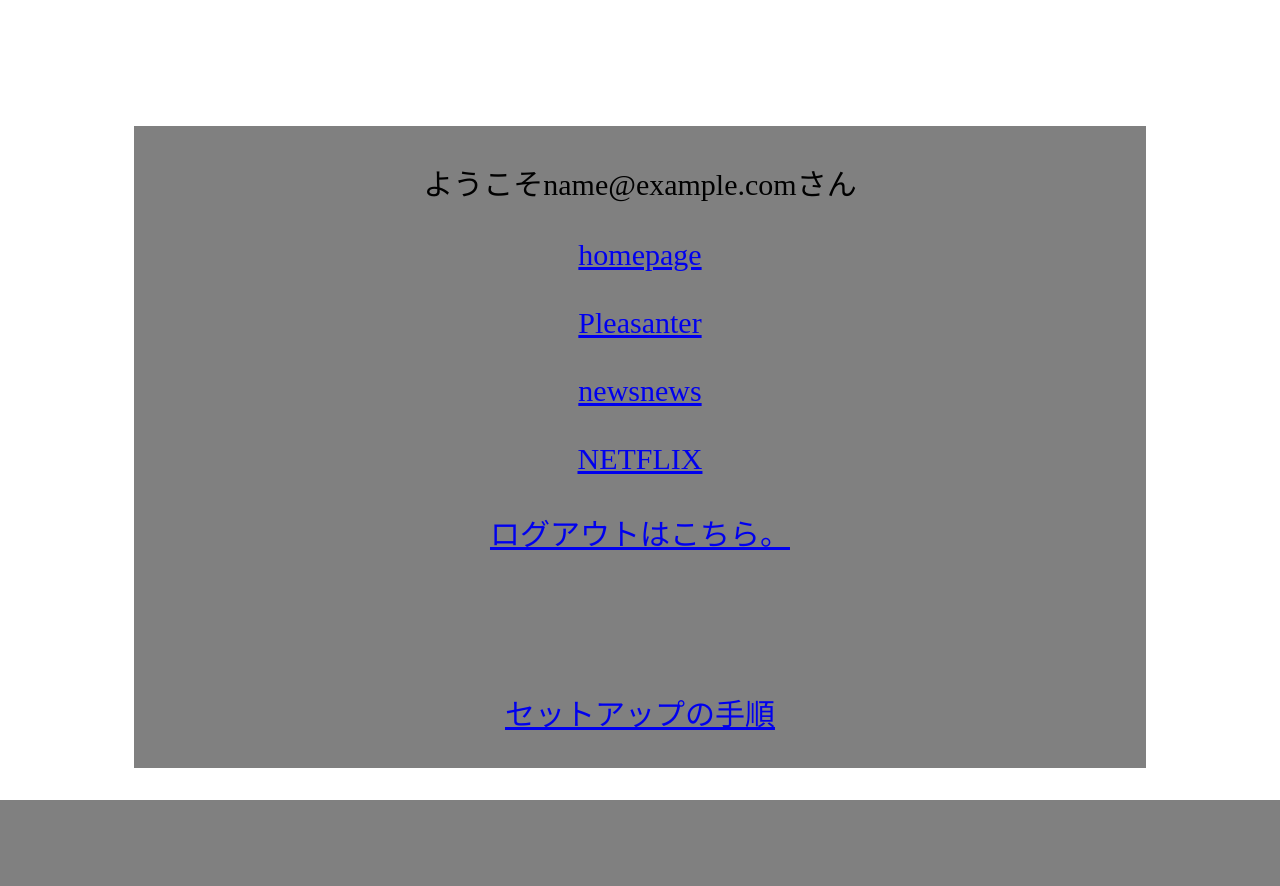
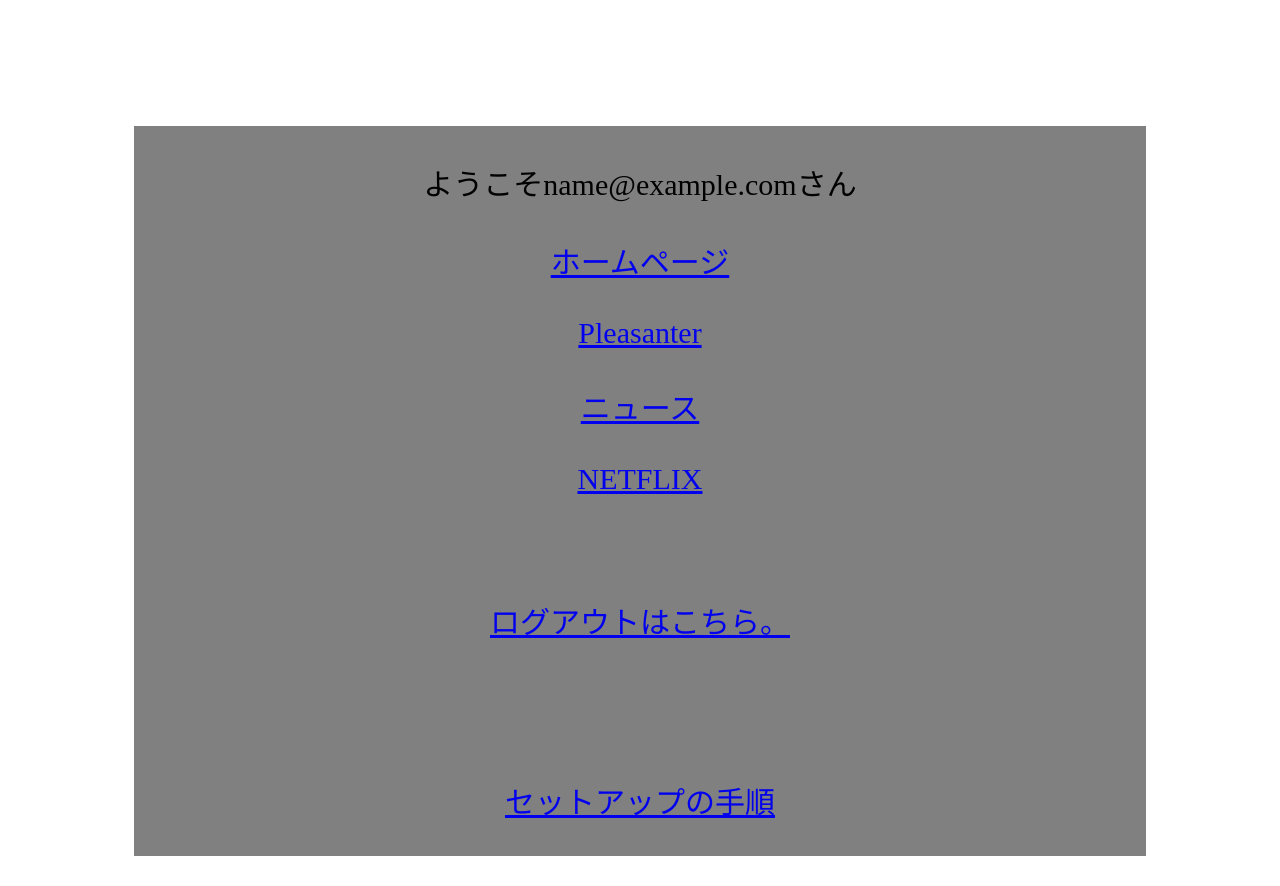
Before and after one commit to TsugawaNaoki0/login_database, a PHP site: page /index.php in a window 1280 px wide. Before the commit the page ends 800 px from the top, so only its background shows below. Run offline with PHP 8.4, Linux system fonts and the light colour scheme; the visitor is signed in with stand-in values (Sample User, id 1).

Commit message:
Add files via upload

```diff
--- a/index.php
+++ b/index.php
@@ -23,16 +23,19 @@ if (isset($_SESSION['EMAIL'])) {
   echo 'ようこそ' .h($_SESSION['EMAIL']) . "さん";
   echo '<br>';
   echo '<br>';
-  echo "<a href='./organized_homepage/index.html'>homepage</a>";
+  echo "<a href='./organized_homepage/index.html'>ホームページ</a>";
   echo '<br>';
   echo '<br>';
   echo "<a href='http://35.81.113.142/' target='_blank'>Pleasanter</a>";
   echo '<br>';
   echo '<br>';
-  echo "<a href='./news.php'>newsnews</a>";
+  echo "<a href='./news.php'>ニュース</a>";
   echo '<br>';
   echo '<br>';
-  echo "<a href='https://www.netflix.com/browse' target_'_blank'>NETFLIX</a>";
+  echo "<a href='https://www.netflix.com/browse' target='_blank'>NETFLIX</a>";
+  echo '<br>';
+  echo '<br>';
+  // echo "<a href='https://www.oshimaland.co.jp/' target='_blank'>大島てる</a>";
   echo '<br>';
   echo '<br>';
   echo "<a href='/logout.php'>ログアウトはこちら。</a>";
```
Also changed, not shown: 1 other file.
